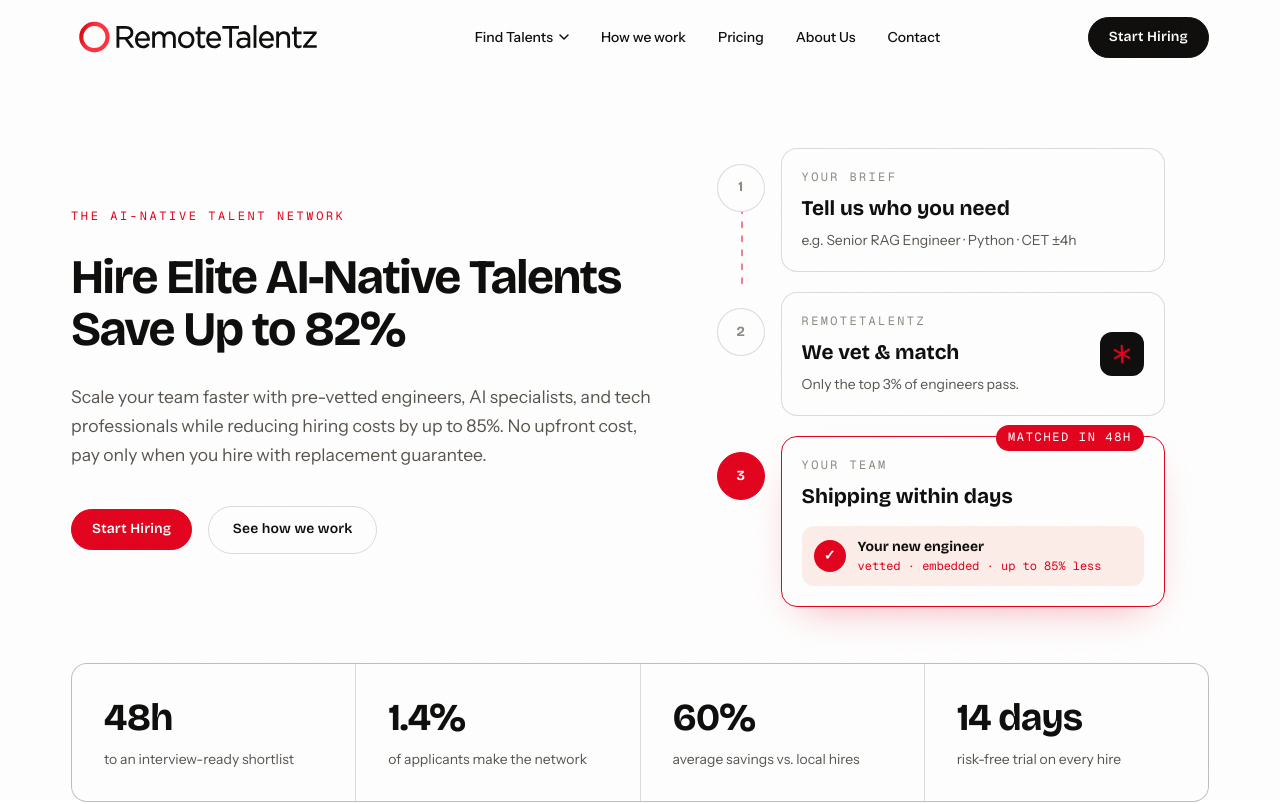
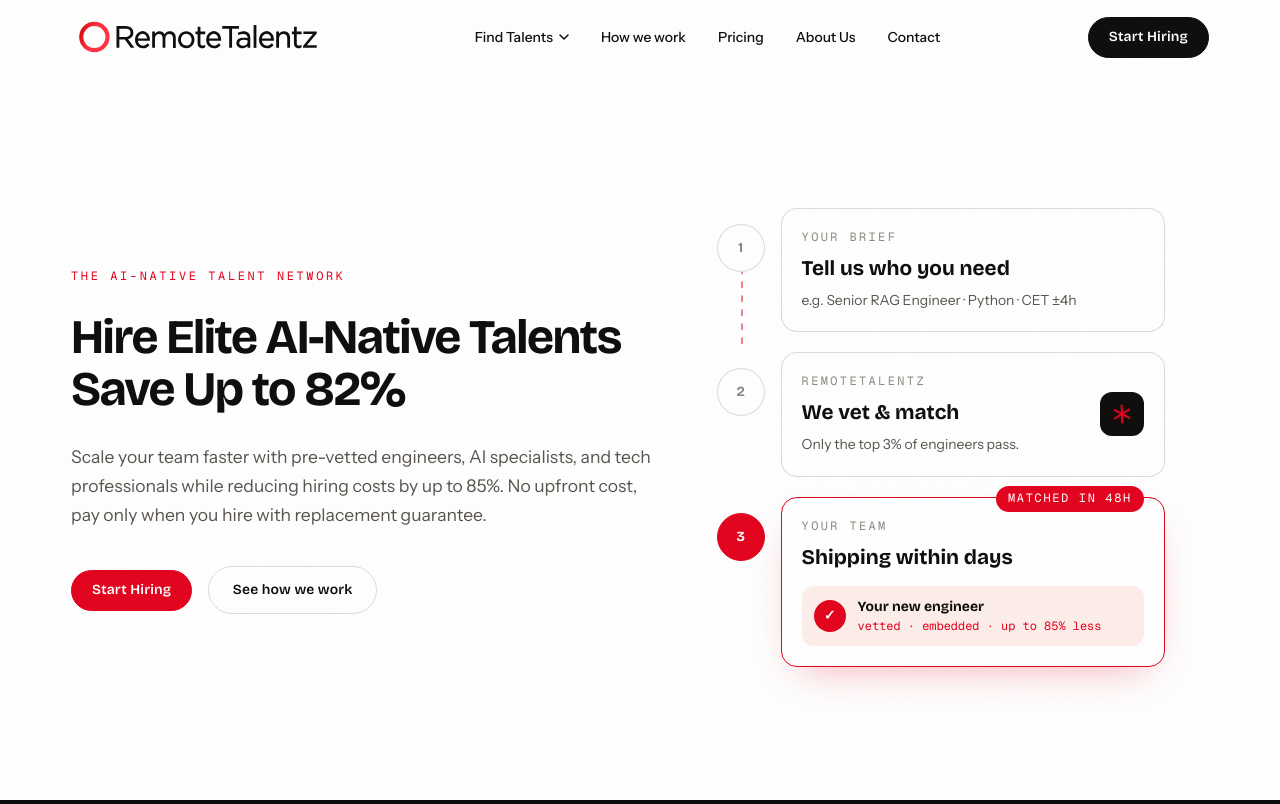
Before and after one commit to TaforaTech/remote-talentz, a Next.js app: page / in a window 1280 px wide. Shown: the top 804 px of the page. Built offline with nearby package versions, Linux system fonts and the light colour scheme.

Commit message:
edit: hero height updated

```diff
--- a/src/components/Hero.tsx
+++ b/src/components/Hero.tsx
@@ -2,13 +2,6 @@ import Link from "next/link";
 import HeroAnimation from "./HeroAnimation";
 import StartHiringButton from "./StartHiringButton";
 import { allRoles } from "@/lib/roles";
-
-const STATS = [
-  { value: "48h", label: "to an interview-ready shortlist" },
-  { value: "1.4%", label: "of applicants make the network" },
-  { value: "60%", label: "average savings vs. local hires" },
-  { value: "14 days", label: "risk-free trial on every hire" },
-];
 
 export default function Hero() {
   return (
@@ -23,7 +16,7 @@ export default function Hero() {
 
 
       {/* Fills the viewport on any screen; grows on short screens */}
-      <div className="container-rt relative flex min-h-svh flex-col justify-center py-[clamp(2.5rem,5vh,5rem)]">
+      <div className="container-rt relative flex min-h-[calc(100svh-var(--rt-nav-h))] flex-col justify-center py-[clamp(2.5rem,5vh,5rem)]">
         <div className="grid grid-cols-1 items-center gap-x-2 gap-y-16 lg:grid-cols-[1.05fr_0.95fr]">
           {/* Copy */}
           <div>
@@ -63,21 +56,6 @@ export default function Hero() {
             <HeroAnimation />
           </div>
         </div>
-
-        {/* Stats rail */}
-        <div
-          className="anim-fade-up mt-[clamp(3rem,7vh,5.5rem)] grid grid-cols-2 gap-px overflow-hidden rounded-2xl border border-line bg-line lg:grid-cols-4"
-          style={{ animationDelay: "420ms" }}
-        >
-          {STATS.map((s) => (
-            <div key={s.value} className="bg-paper-raised p-6 lg:p-8">
-              <p className="font-display text-3xl font-bold tracking-tight text-ink">
-                {s.value}
-              </p>
-              <p className="mt-2 text-xs text-ink-soft">{s.label}</p>
-            </div>
-          ))}
-        </div>
       </div>
 
       {/* Role ticker */}
```
